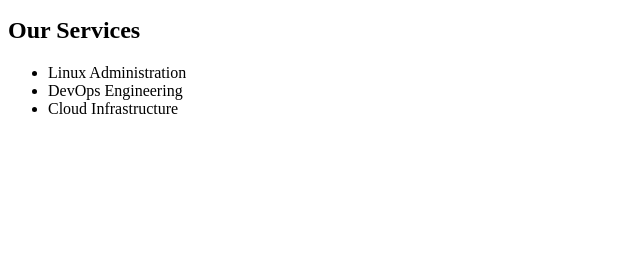
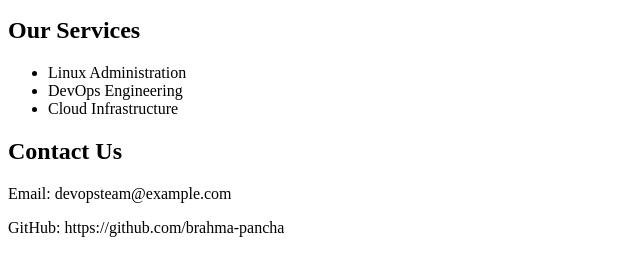
Before and after one commit to brahma-pancha/github-collaboration-lab-2026, a plain HTML site: page index.html in a window 1280 px wide. Shown: the part 101-376 px from the top of the page, without its empty margins (0-640 px from the left). Drawn offline with Linux system fonts and the light colour scheme.

Commit message:
Add contact section to application

```diff
--- a/index.html
+++ b/index.html
@@ -1,4 +1,4 @@
-<!DOCTYPE html>
+<!doctype html>
 <html>
   <head>
     <title>DevOps Collaboration Lab</title>
@@ -14,5 +14,8 @@
       <li>DevOps Engineering</li>
       <li>Cloud Infrastructure</li>
     </ul>
+    <h2>Contact Us</h2>
+    <p>Email: devopsteam@example.com</p>
+    <p>GitHub: https://github.com/brahma-pancha</p>
   </body>
 </html>
```
Lines whose indentation alone changed are shown as unchanged.
